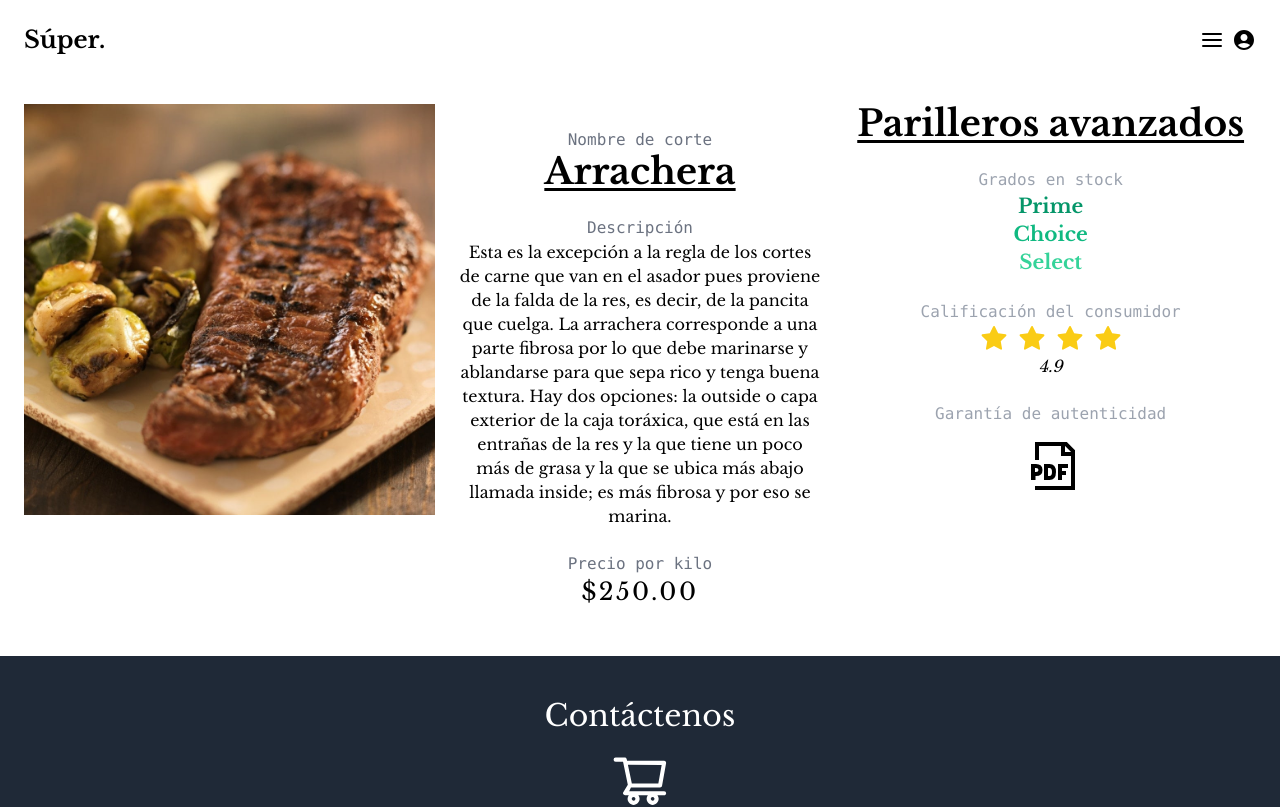
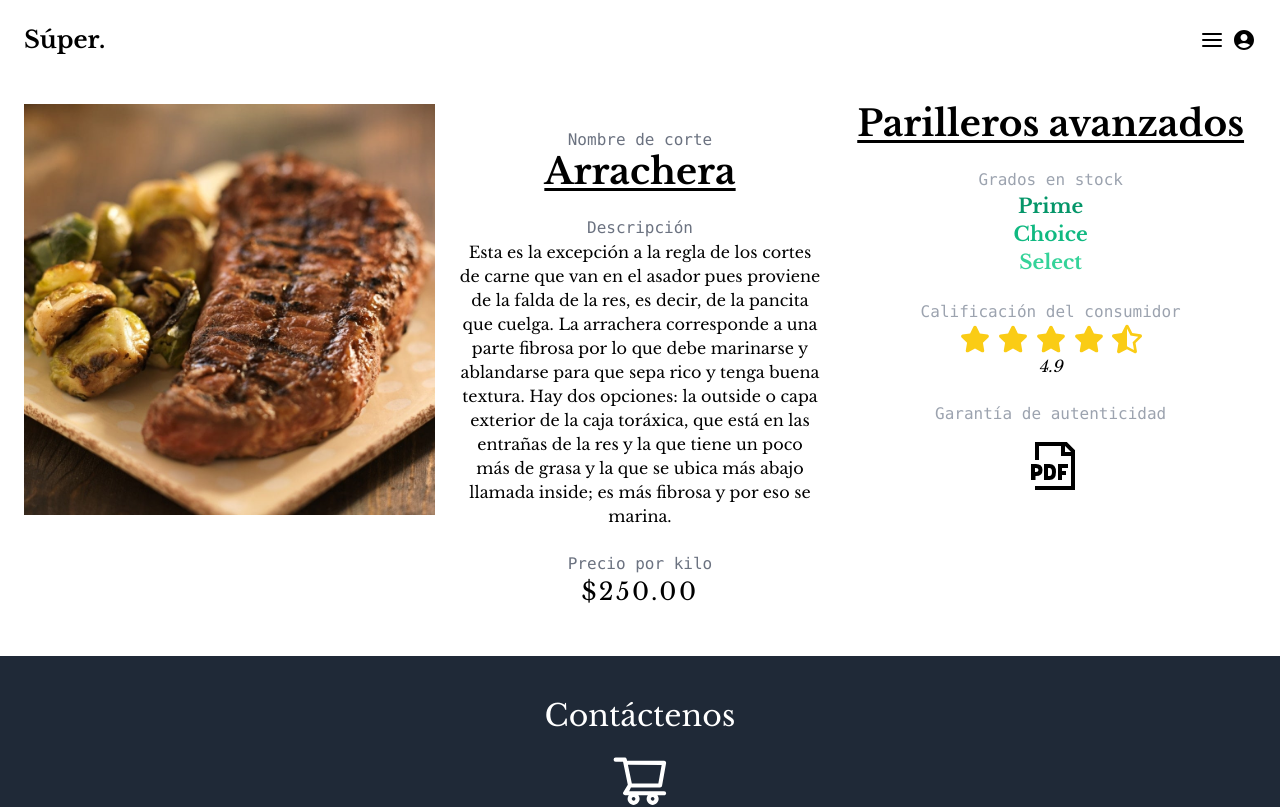
Before and after one commit to mar-cial/super, a Next.js app: page /super/carniceria/arrachera in a window 1280 px wide. Shown: the top 807 px of the page. Built offline with nearby package versions, Linux system fonts and the light colour scheme.

Commit message:
corrected renderUserRatingStars to better reflect the score

```diff
--- a/pages/super/carniceria/[nombre].tsx
+++ b/pages/super/carniceria/[nombre].tsx
@@ -16,6 +16,7 @@ import { Carne } from './index';
 // assets
 import { AiFillStar } from 'react-icons/ai';
 import { GrDocumentPdf } from 'react-icons/gr';
+import { FaStar, FaStarHalfAlt } from 'react-icons/fa';
 
 // static paths and props
 export const getStaticPaths: GetStaticPaths = async () => {
@@ -84,7 +85,13 @@ const renderUserRatingStars = ({ user_rating }: Carne): ReactNode => {
   let allStarts: JSX.Element[] = [];
 
   for (let i = 0; i < Math.floor(user_rating); i++) {
-    allStarts.push(<AiFillStar className="text-3xl fill-yellow-400" key={i} />);
+    allStarts.push(<FaStar className="text-3xl fill-yellow-400" key={i} />);
+  }
+
+  if (user_rating > 4.4 && user_rating < 5.0) {
+    allStarts.push(
+      <FaStarHalfAlt className="text-3xl fill-yellow-400" key={'half'} />
+    );
   }
 
   return allStarts;
```
